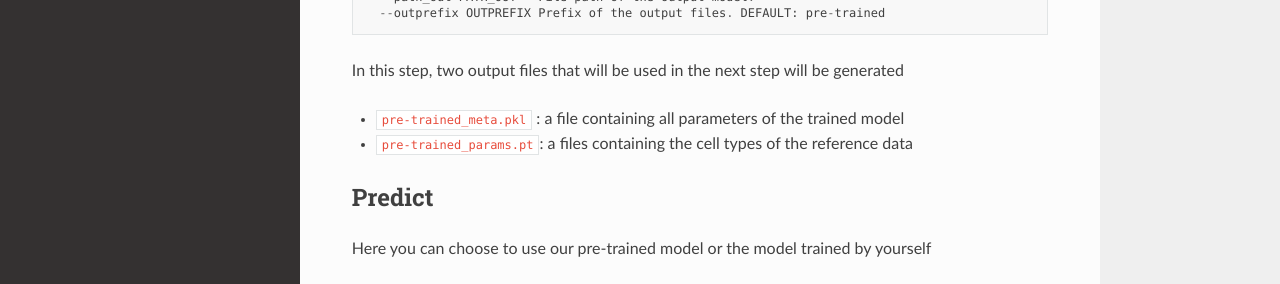
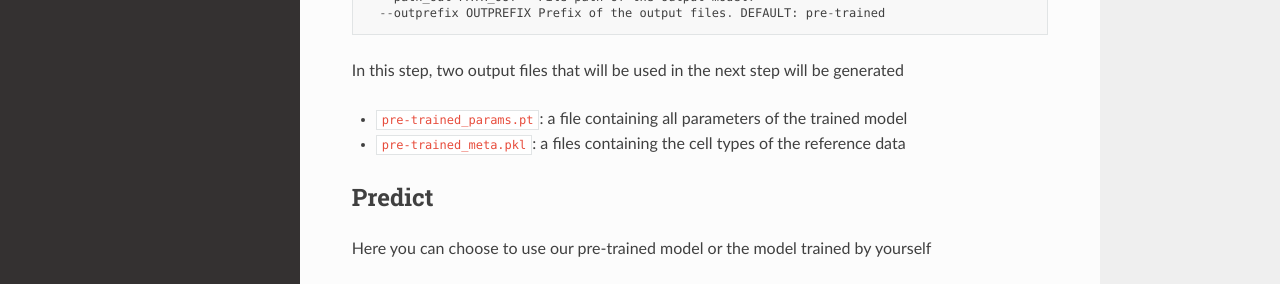
Before and after one commit to pfren1998/SELINA, a Sphinx documentation site: the page built from docs/source/run.md, in a window 1280 px wide and 1379 px high. Shown: the part 389-673 px from the top of the window. Built offline with Sphinx 7.4.7 and the Read the Docs theme 2.0.0, drawn with Linux system fonts in a browser that asks for light colours.

Commit message:
docs update

```diff
--- a/docs/source/run.md
+++ b/docs/source/run.md
@@ -17,8 +17,8 @@ optional arguments:
 
 In this step, two output files that will be used in the next step will be generated
 
-- `pre-trained_meta.pkl` : a file containing all parameters of the trained model
-- `pre-trained_params.pt`: a files containing the cell types of the reference data
+- `pre-trained_params.pt`: a file containing all parameters of the trained model
+- `pre-trained_meta.pkl`: a files containing the cell types of the reference data
 
 ## Predict
 
```
Also changed, not shown: README.md (+59 -1 lines).
